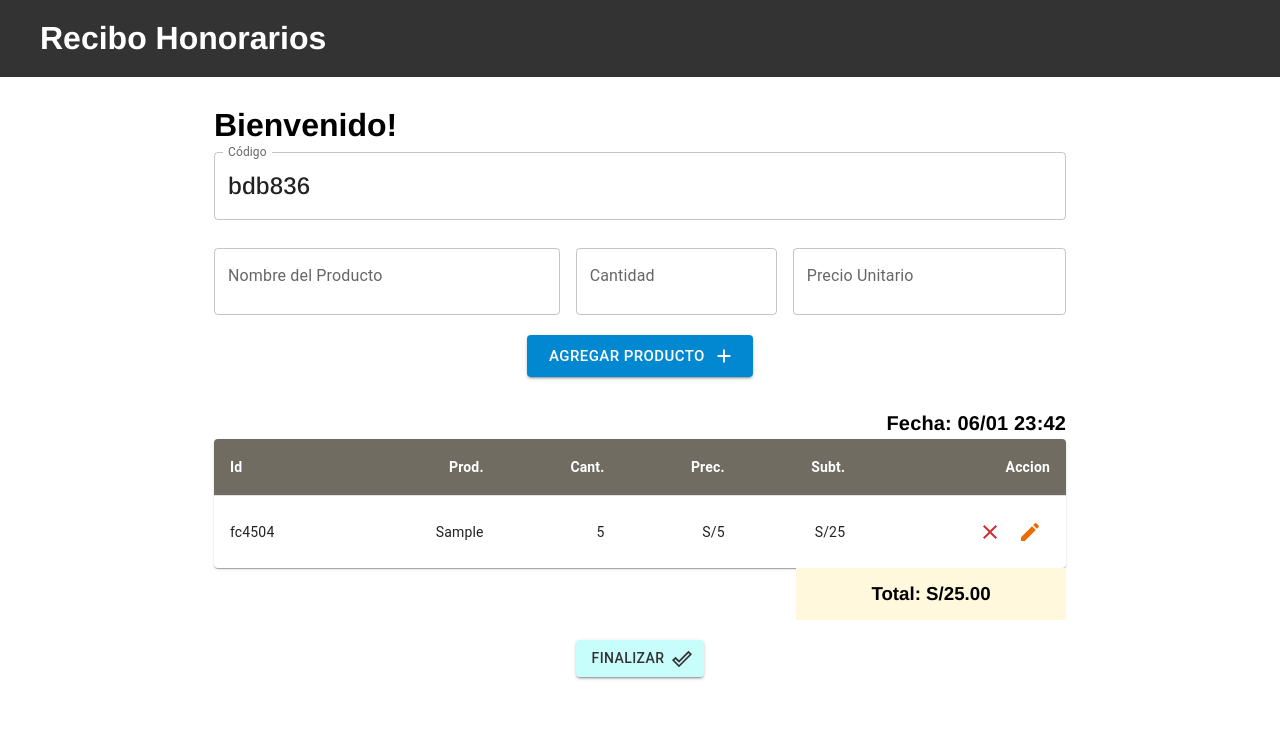
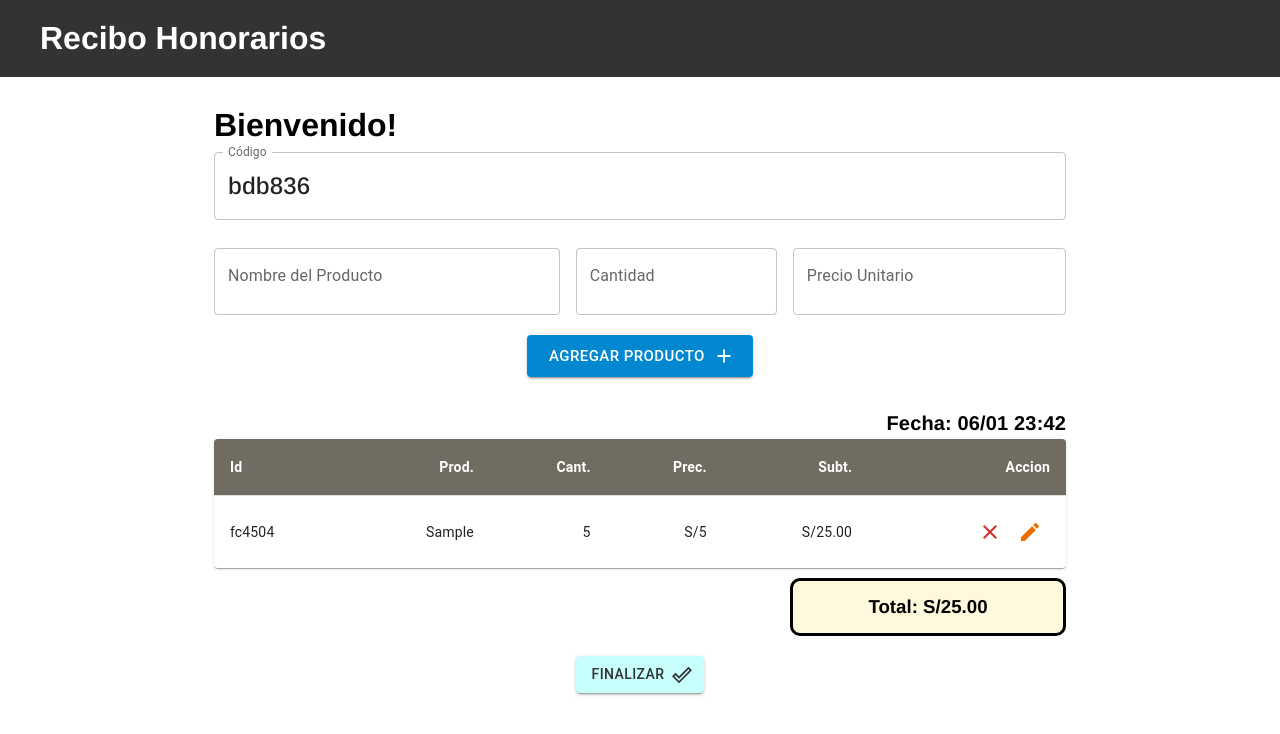
Before and after one commit to JFVela/recibo-honorario, a React (Vite) app: page / in a window 1280 px wide. Both pictures are taken after typing "Sample", "5", "5" into the empty fields and a click on the button "AGREGAR PRODUCTO". Shown: the top 734 px of the page. Built offline with nearby package versions, Linux system fonts and the light colour scheme.

Commit message:
Funcion Eliminar
- Se agrego la funcion eliminar
- Se integro nuevos estilos para el componente "Resumen"
- Mandamos la funcion de app.jsx a el componente "Tabla"

```diff
--- a/index.html
+++ b/index.html
@@ -1,5 +1,5 @@
 <!doctype html>
-<html lang="en">
+<html lang="es-Pe">
 
 <head>
   <meta charset="UTF-8" />
--- a/src/App.jsx
+++ b/src/App.jsx
@@ -8,7 +8,6 @@ import { v4 as uuidv4 } from "uuid";
 import Swal from "sweetalert2";
 
 function App() {
-
   //Variables
   const [productos, setProductos] = useState([]);
   const [id, setId] = useState(uuidv4().substring(0, 6));
@@ -34,7 +33,6 @@ function App() {
       return;
     }
 
-
     const nuevoProducto = {
       Id: id,
       name: nombre,
@@ -49,11 +47,20 @@ function App() {
     setNombre("");
     setCantidad("");
     setPrecio("");
+    //Nuevo "Producto" creado:
     console.log(nuevoProducto);
   };
 
+  // Función para eliminar un producto por su Id
+  const eliminarProducto = (id) => {
+    setProductos((prev) => prev.filter((producto) => producto.Id !== id));
+  };
 
-  //Calculos necesarios para el Total
+  //Lista de "Productos" almacenados
+  //Asegurando que imprima al añadir, eliminar un producto
+  console.log(productos);
+
+  //Calculo dinamico para el Total
   const subtotal = productos.reduce((total, producto) => {
     return total + producto.Cantidad * producto.Precio;
   }, 0);
@@ -74,7 +81,11 @@ function App() {
           setPrecio={setPrecio}
           agregarProducto={agregarProducto}
         />
-        <Tabla productos={productos} subtotal={subtotalFormatted} />
+        <Tabla
+          productos={productos}
+          subtotal={subtotalFormatted}
+          eliminarProducto={eliminarProducto}
+        />
       </Container>
     </>
   );
--- a/src/components/Resumen/index.jsx
+++ b/src/components/Resumen/index.jsx
@@ -1,6 +1,9 @@
 import styled from "styled-components";
 
 const ResumenContenido = styled.section`
+  position: sticky;
+  bottom: 10px;
+  margin-top: 10px;
   background-color: cornsilk;
   font-family: "Arimo";
   padding: 15px 10px;
@@ -8,6 +11,8 @@ const ResumenContenido = styled.section`
   max-width: 250px;
   display: flex;
   justify-content: center;
+  border-style: solid;
+  border-radius: 10px;
 `;
 
 const Subtitulo = styled.h3`
--- a/src/components/Tabla/index.jsx
+++ b/src/components/Tabla/index.jsx
@@ -22,7 +22,7 @@ const Detalles = styled.div`
   flex-wrap: wrap;
 `;
 
-function Tabla({ productos, subtotal }) {
+function Tabla({ productos, subtotal, eliminarProducto }) {
   const headers = ["Id", "Prod.", "Cant.", "Prec.", "Subt.", "Accion"];
 
   return (
@@ -49,9 +49,9 @@ function Tabla({ productos, subtotal }) {
               </TableRow>
             </TableHead>
             <TableBody>
-              {productos.map((producto, index) => (
+              {productos.map((producto) => (
                 <TableRow
-                  key={index}
+                  key={producto.Id}
                   sx={{ "&:last-child td, &:last-child th": { border: 0 } }}
                 >
                   <TableCell align="left">{producto.Id}</TableCell>
@@ -59,10 +59,14 @@ function Tabla({ productos, subtotal }) {
                   <TableCell align="right">{producto.Cantidad}</TableCell>
                   <TableCell align="right">S/{producto.Precio}</TableCell>
                   <TableCell align="right">
-                    S/{producto.Cantidad * producto.Precio}
+                    S/{(producto.Cantidad * producto.Precio).toFixed(2)}
                   </TableCell>
                   <TableCell align="right">
-                    <IconButton aria-label="delete" color="error">
+                    <IconButton
+                      aria-label="delete"
+                      color="error"
+                      onClick={() => eliminarProducto(producto.Id)}
+                    >
                       <ClearIcon fontSize="medium" />
                     </IconButton>
                     <IconButton aria-label="edit" color="warning">
```
